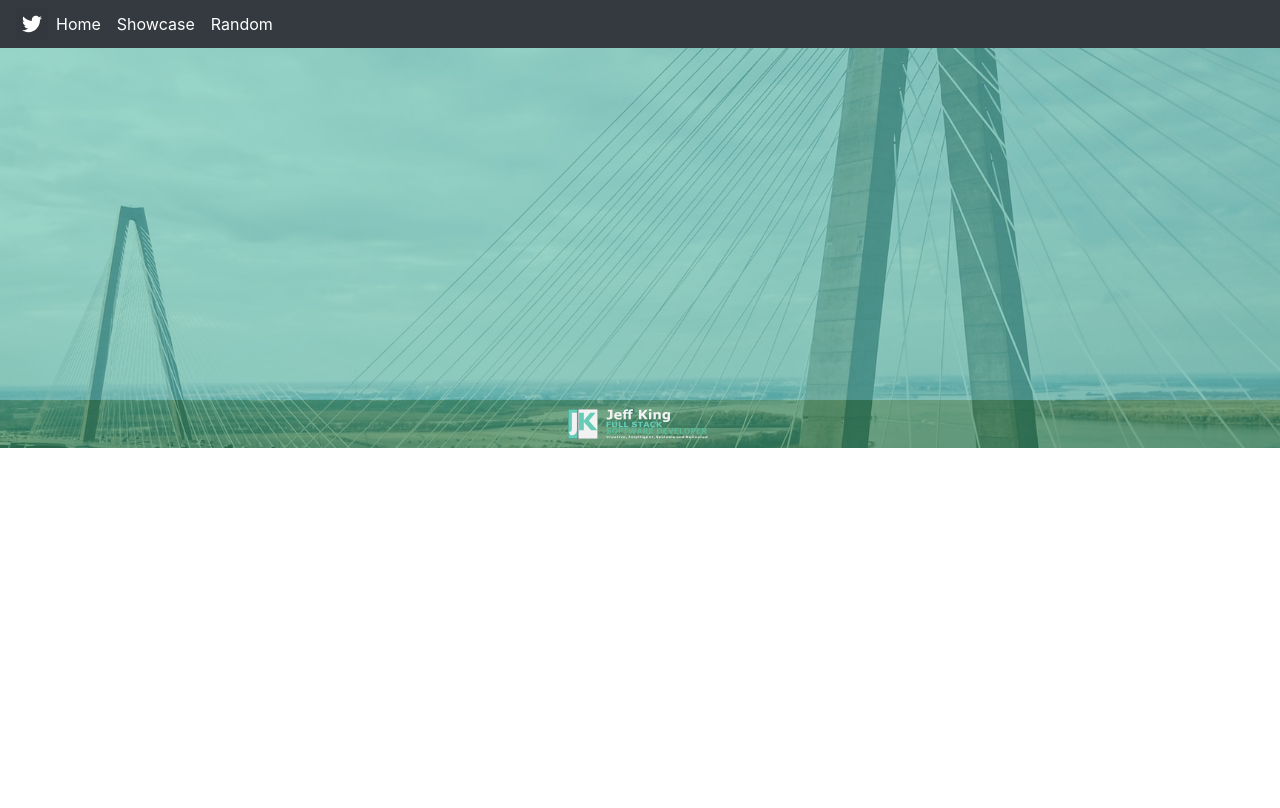
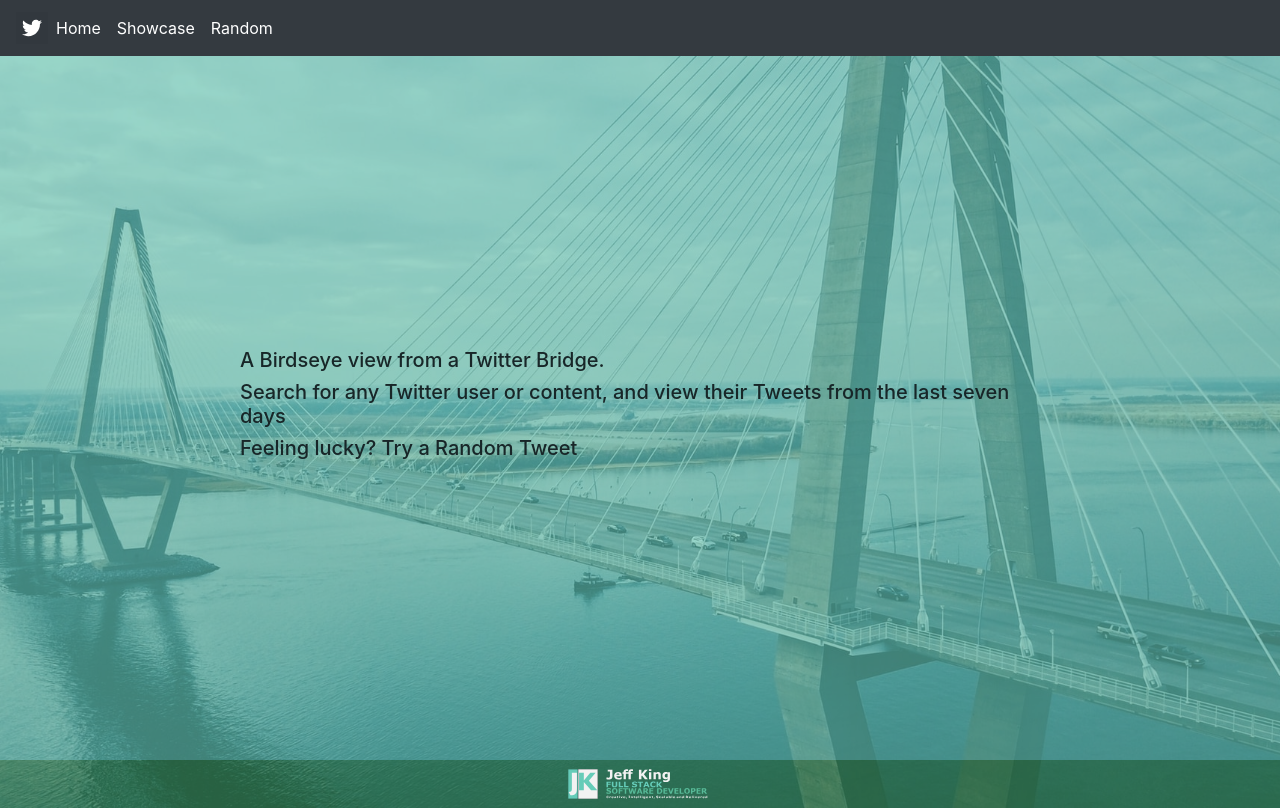
Before and after one commit to jazfunk/twitter-showcase-app, a React (Create React App) app: page / in a window 1280 px wide. Built offline with nearby package versions, Linux system fonts and the light colour scheme.

Commit message:
Refactoring Navbar, separate compoenents created and loading properly

```diff
--- a/public/index.html
+++ b/public/index.html
@@ -24,7 +24,7 @@
       work correctly both with client-side routing and a non-root public URL.
       Learn how to configure a non-root public URL by running `npm run build`.
     -->
-    <title>Twitter Showcase by Jeff King</title>
+    <title>The Tweet Bridge by Jeff King</title>
   </head>
   <body>
     <noscript>You need to enable JavaScript to run this app.</noscript>
--- a/src/App.css
+++ b/src/App.css
@@ -1,18 +1,14 @@
 .App {
-  text-align: center;
+  /* text-align: center; */
   background: url('images/Twitter_Bridge.jpg') no-repeat center center fixed;
   background-size: cover;
 }
 
-.navbar-height {
-  height: 6vmin;
-  font-size: calc(8px + 1vmin);
-}
-
 .App-main {
+  /* Below is left for hex color reference */
   /* background-color: #65CCB8; */
   background-color: rgba(101, 204, 184, 0.6);
-  height: 44vh;
+  height: 88vmin;
   display: flex;
   flex-direction: column;
   font-size: calc(8px + 2vmin);
@@ -21,10 +17,11 @@
 
 .showcase {
   display: flex;
+  flex-wrap: wrap;
   flex-direction: column;
   justify-content: center;
-  background: url('images/Twitter_Logo_White.svg') no-repeat center center fixed;
-  background-size: cover;
+  /* background: url('images/Twitter_Logo_White.svg') no-repeat center center fixed;
+  background-size: cover; */
   margin: 0 auto;
   width: 100vmin;
   height: 100vmin;
@@ -32,13 +29,14 @@
 }
 
 footer {
+  /* Below is left for hex color reference */
   /* background-color: #3B945E; */
   background-color: rgba(59, 148, 94, .6);
   height: 6vh;
   display: flex;
   flex-direction: column;
   justify-content: center;
-  font-size: calc(8px + 2vmin);
+  /* font-size: calc(8px + 2vmin); */
   color: #57BA98;
 }
 
--- a/src/App.js
+++ b/src/App.js
@@ -1,6 +1,5 @@
 import React from 'react';
 import AppHeader from "./AppHeader"
-import AppMain from "./AppMain"
 import AppFooter from "./AppFooter"
 import 'bootstrap/dist/css/bootstrap.min.css'
 import './App.css';
@@ -9,7 +8,6 @@ const App = () => {
   return (
     <div className="App">
       <AppHeader />
-      <AppMain />
       <AppFooter />
     </div>
   );
--- a/src/AppHeader.js
+++ b/src/AppHeader.js
@@ -13,9 +13,9 @@ class AppHeader extends Component {
         <header>
           <AppNavigation />
           <Switch>
-            <Route path="/home" component={Home} />
-            <Route path="/showcase" component={Showcase} />
-            <Route path="/random" component={Random} />
+            <Route path="/" exact component={Home} />
+            <Route path="/showcase" exact component={Showcase} />
+            <Route path="/random" exact component={Random} />
           </Switch>
         </header>
       </BrowserRouter>
--- a/src/AppMain.js
+++ b/src/AppMain.js
@@ -3,7 +3,7 @@ import React, {Component} from "react"
 class AppMain extends Component {
   render() {
     return (
-      <main className="App-main">
+      <main>
         {/* BrowswerRouter path determines component to load */}
       </main>
     )
--- a/src/AppNavigation.js
+++ b/src/AppNavigation.js
@@ -6,12 +6,12 @@ import TwitterLogo from "./images/Twitter_Logo_White.svg"
 class AppNavigation extends Component {
   render() {
     return (
-      <Navbar bg="dark" expands="lg" className="navbar-height">
+      <Navbar bg="dark" expands="lg">
       <img id="twitter-logo" src={TwitterLogo} alt="Twitter"></img>
         <Navbar.Toggle aria-controls="basic-navbar-nav" />
         <Navbar.Collapse id="basic-navbar-nav">
-          <Nav className="mr-auto">
-            <NavLink className="d-inline p-2 bg-dark text-white text-decoration-none" to="/home">
+          <Nav className="nav-bar">
+            <NavLink className="d-inline p-2 bg-dark text-white text-decoration-none" to="/">
               Home
             </NavLink>
             <NavLink className="d-inline p-2 bg-dark text-white text-decoration-none" to="/showcase">
--- a/src/components/Home.js
+++ b/src/components/Home.js
@@ -1,9 +1,10 @@
 import React from "react";
+import TwitterShowcase from "../TwitterShowcase"
 
 const Home = () => {
   return (
     <div className="App-main">
-      <h1>Home</h1>
+      <TwitterShowcase />
     </div>
   );
 };
```
